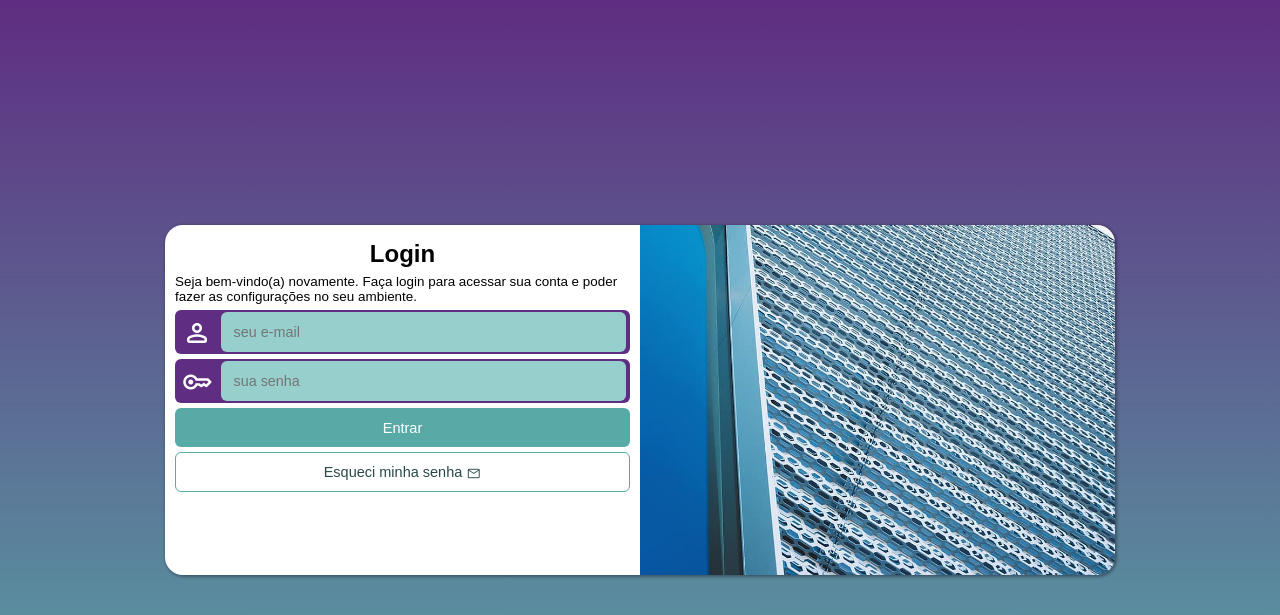
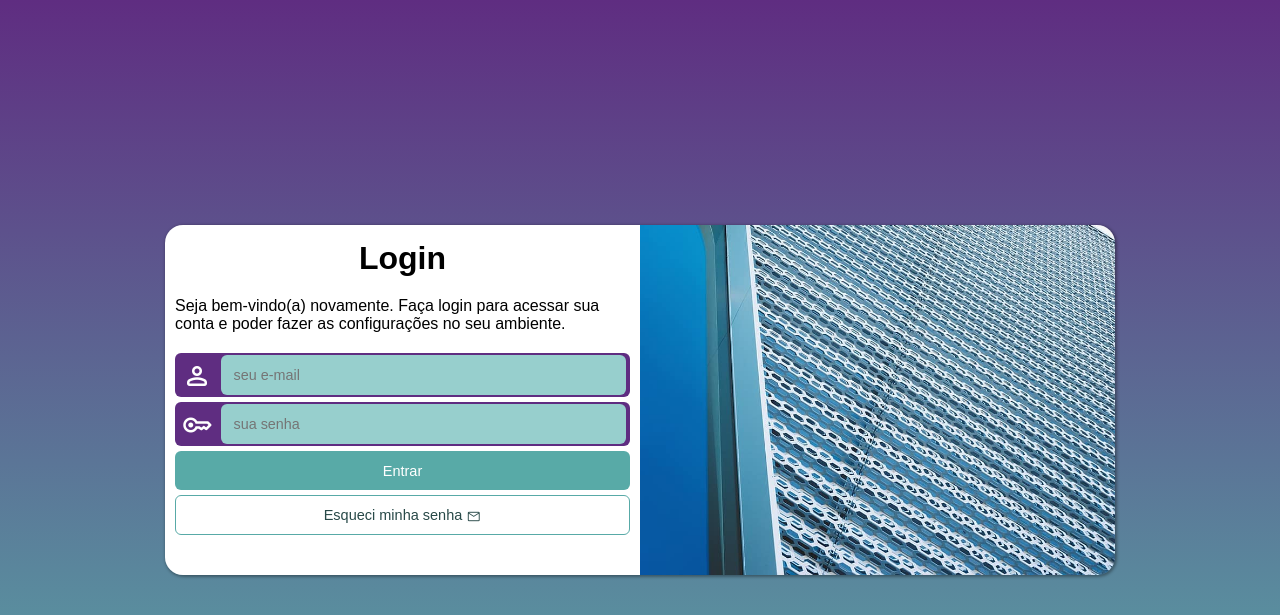
Before and after one commit to LucassTavares009/projeto-login, a PHP site: page / in a window 1280 px wide. Shown: the top 615 px of the page. Run offline with PHP 8.4, Linux system fonts and the light colour scheme.

Commit message:
update style.css

```diff
--- a/style/style.css
+++ b/style/style.css
@@ -204,6 +204,15 @@ body {
         border-bottom-left-radius: 18px;
     }
 
+    .form-heading {
+        font-size: 2em;
+    }
+
+    .form-txt {
+        font-size: 1em;
+        margin: 20px 0px;
+    }
+
     .input-login {
         width: 405px;
     }
```
